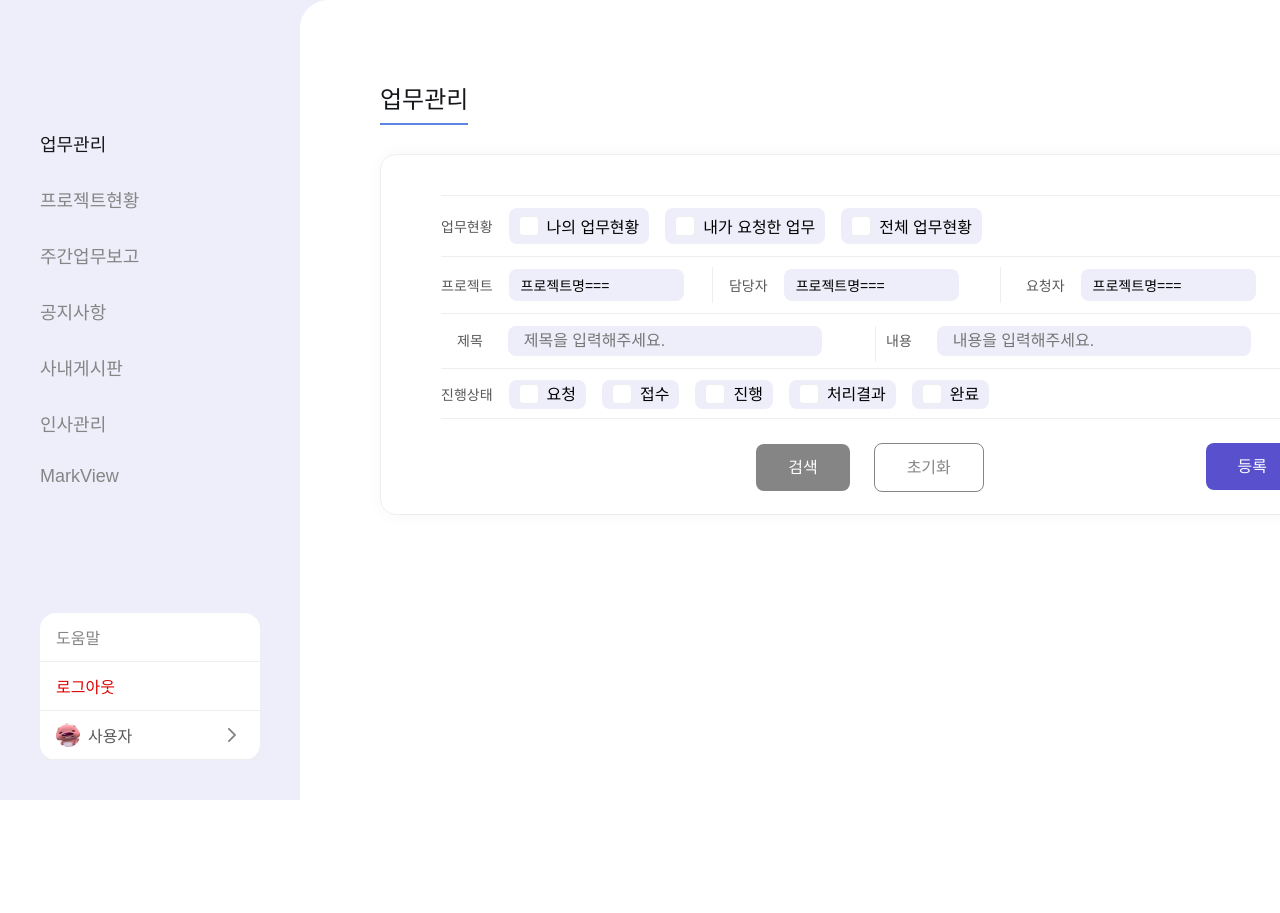
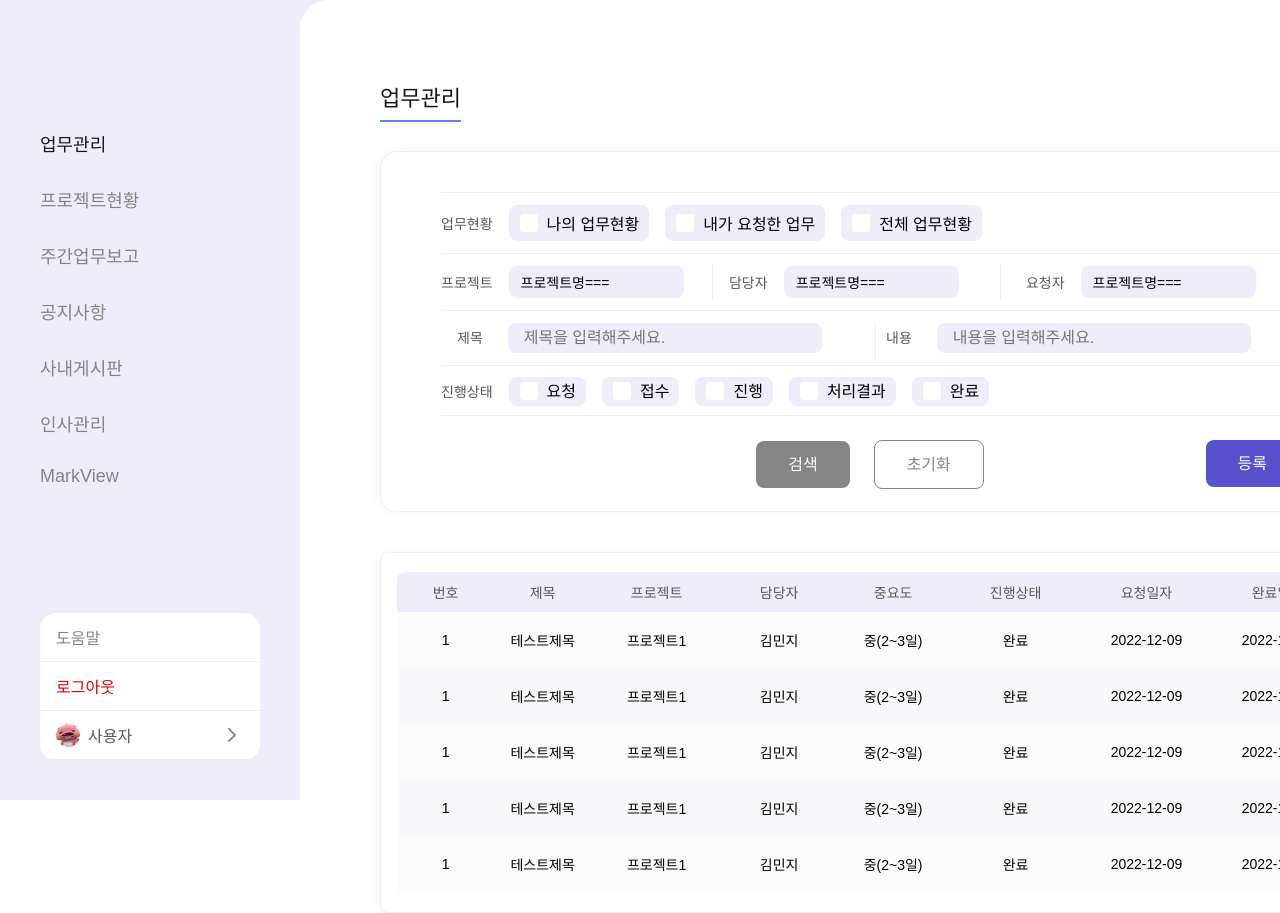
Before and after one commit to devdoyeon/markcloud-markgroup, a React (Create React App) app in the folder client/: page /business in a window 1280 px wide. Shown: the top 913 px of the page. Before the commit the page ends 800 px from the top, so only its background shows below. Built offline with nearby package versions, Linux system fonts and the light colour scheme; a web font is replaced by a local one.

Commit message:
add:business table

```diff
--- a/client/src/Styles/css/bw.css
+++ b/client/src/Styles/css/bw.css
@@ -235,3 +235,35 @@
 .container .content-wrap.business .work-wrap .work-btn-wrap .commonBtn.create {
   margin-left: auto;
 }
+.container .content-wrap.business .check-work-wrap .table {
+  padding: 19px 16px 20px 16px;
+  background-color: #ffffff;
+  border: 1px solid #eeeeee;
+  box-shadow: 0 0 16px 0 rgba(0, 0, 0, 0.04);
+  border-radius: 8px;
+}
+.container .content-wrap.business .check-work-wrap .table > div {
+  background-color: #eeeefa;
+  border-radius: 8px;
+}
+.container .content-wrap.business .check-work-wrap .table > div table {
+  width: 100%;
+  border-collapse: collapse;
+  border-style: hidden;
+}
+.container .content-wrap.business .check-work-wrap .table > div table thead th {
+  padding: 10px 24px;
+  color: #585858;
+  font-size: 14px;
+}
+.container .content-wrap.business .check-work-wrap .table > div table tbody tr {
+  background-color: #fcfcfc;
+}
+.container .content-wrap.business .check-work-wrap .table > div table tbody tr:nth-child(2n) {
+  background-color: #f8f8fd;
+}
+.container .content-wrap.business .check-work-wrap .table > div table tbody tr td {
+  text-align: center;
+  padding: 18px 0;
+  font-size: 14px;
+}
--- a/client/src/Styles/css/reset.css
+++ b/client/src/Styles/css/reset.css
@@ -38,7 +38,7 @@ h2,
 h3,
 h4,
 h5 {
-  font-size: 24px;
+  font-size: 22px;
 }
 
 a {
--- a/client/src/Styles/scss/_style.scss
+++ b/client/src/Styles/scss/_style.scss
@@ -5,6 +5,8 @@ $mainBlue: #5b84e3;
 $subBlue: #eeeefa;
 $subColor: #edf8f8;
 $footerColor: #eeeeee;
+$tableColor: #fcfcfc;
+$subTableColor: #f8f8fd;
 $black: #15171a;
 $gray00: #333333;
 $gray01: #585858;
--- a/client/src/Styles/scss/bw.scss
+++ b/client/src/Styles/scss/bw.scss
@@ -217,6 +217,54 @@
           }
         }
       }
+      .check-work-wrap {
+        .check-tab-list {
+          > div {
+          }
+          > .my-check {
+          }
+          > .request-check {
+          }
+          > .all-check {
+          }
+        }
+        .table {
+          padding: 19px 16px 20px 16px;
+          background-color: $white;
+          border: 1px solid $footerColor;
+          box-shadow: 0 0 16px 0 rgba(0, 0, 0, 0.04);
+          border-radius: 8px;
+          > div {
+            background-color: $subBlue;
+            border-radius: 8px;
+            table {
+              width: 100%;
+              border-collapse: collapse;
+              border-style: hidden;
+              thead {
+                th {
+                  padding: 10px 24px;
+                  color: $gray01;
+                  font-size: 14px;
+                }
+              }
+              tbody {
+                tr {
+                  background-color: $tableColor;
+                  &:nth-child(2n) {
+                    background-color: $subTableColor;
+                  }
+                  td {
+                    text-align: center;
+                    padding: 18px 0;
+                    font-size: 14px;
+                  }
+                }
+              }
+            }
+          }
+        }
+      }
     }
   }
 }
--- a/client/src/pages/BusinessManagement.jsx
+++ b/client/src/pages/BusinessManagement.jsx
@@ -85,6 +85,82 @@ const BusinessManagement = () => {
             <div className='commonBtn create'>등록</div>
           </div>
         </div>
+
+        <div className='check-work-wrap'>
+          <div className='check-tab-list'>
+            <div className='my-check'></div>
+            <div className='request-check'></div>
+            <div className='all-check'></div>
+          </div>
+          <div className='table'>
+            <div>
+              <table>
+                <thead>
+                  <th>번호</th>
+                  <th>제목</th>
+                  <th>프로젝트</th>
+                  <th>담당자</th>
+                  <th>중요도</th>
+                  <th>진행상태</th>
+                  <th>요청일자</th>
+                  <th>완료일자</th>
+                </thead>
+                <tbody>
+                  <tr>
+                    <td>1</td>
+                    <td>테스트제목</td>
+                    <td>프로젝트1</td>
+                    <td>김민지</td>
+                    <td>중(2~3일)</td>
+                    <td>완료</td>
+                    <td>2022-12-09</td>
+                    <td>2022-12-12</td>
+                  </tr>
+                  <tr>
+                    <td>1</td>
+                    <td>테스트제목</td>
+                    <td>프로젝트1</td>
+                    <td>김민지</td>
+                    <td>중(2~3일)</td>
+                    <td>완료</td>
+                    <td>2022-12-09</td>
+                    <td>2022-12-12</td>
+                  </tr>
+                  <tr>
+                    <td>1</td>
+                    <td>테스트제목</td>
+                    <td>프로젝트1</td>
+                    <td>김민지</td>
+                    <td>중(2~3일)</td>
+                    <td>완료</td>
+                    <td>2022-12-09</td>
+                    <td>2022-12-12</td>
+                  </tr>
+                  <tr>
+                    <td>1</td>
+                    <td>테스트제목</td>
+                    <td>프로젝트1</td>
+                    <td>김민지</td>
+                    <td>중(2~3일)</td>
+                    <td>완료</td>
+                    <td>2022-12-09</td>
+                    <td>2022-12-12</td>
+                  </tr>
+                  <tr>
+                    <td>1</td>
+                    <td>테스트제목</td>
+                    <td>프로젝트1</td>
+                    <td>김민지</td>
+                    <td>중(2~3일)</td>
+                    <td>완료</td>
+                    <td>2022-12-09</td>
+                    <td>2022-12-12</td>
+                  </tr>
+                </tbody>
+              </table>
+            </div>
+          </div>
+        </div>
       </div>
     </div>
   );
```
